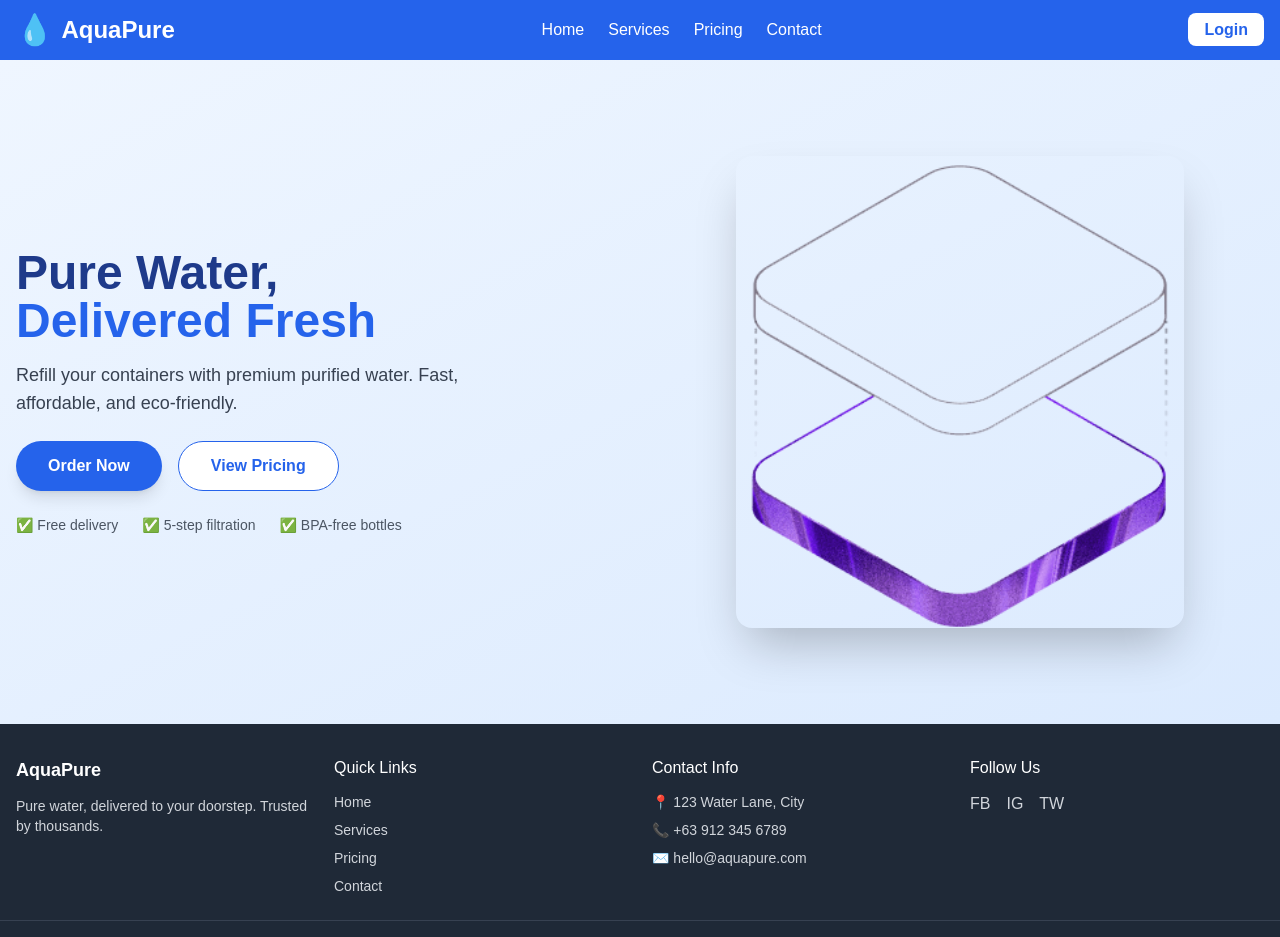
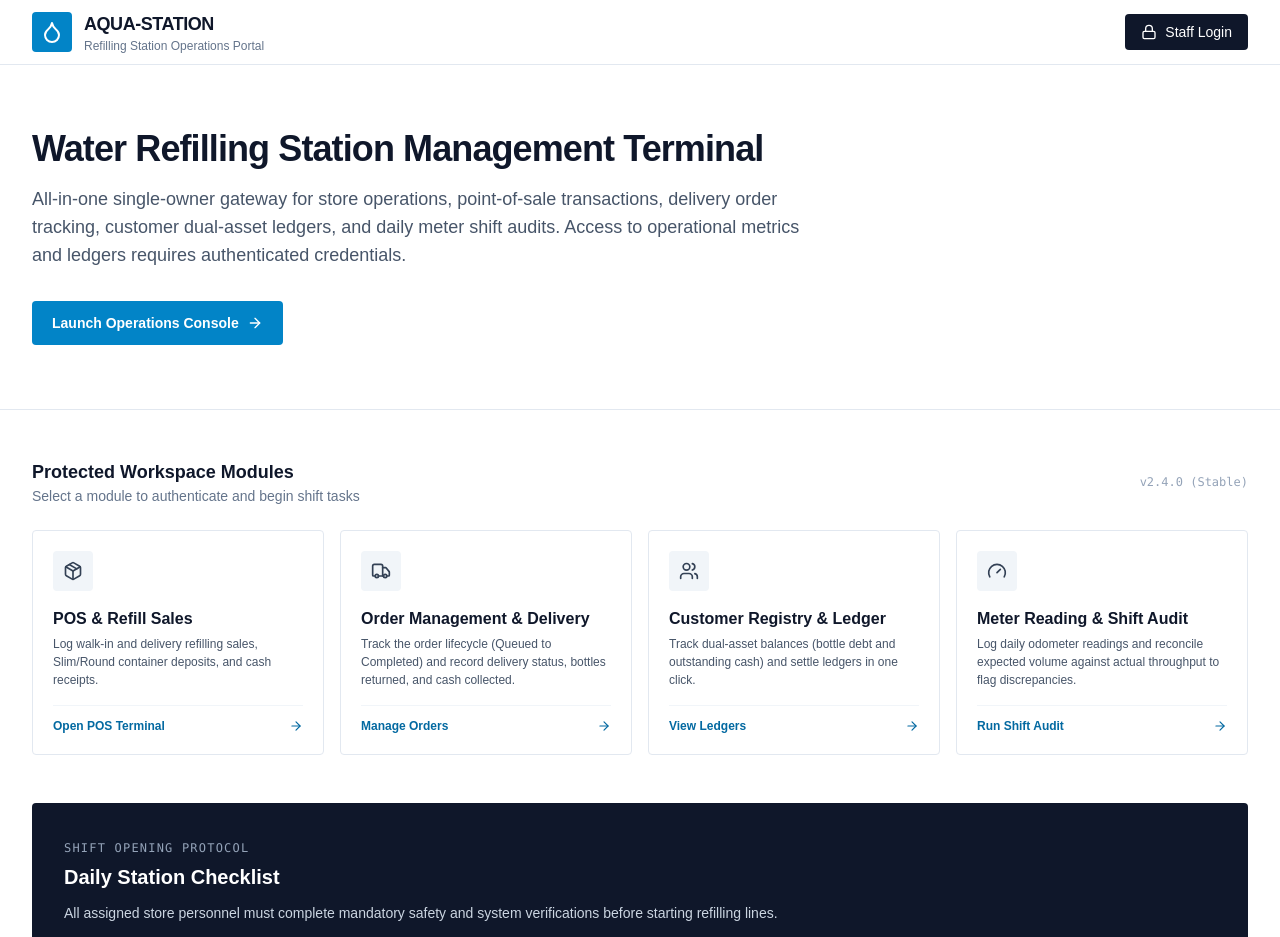
Before and after one commit to repulse-86/water-refill-ui, a React (Vite) app: page / in a window 1280 px wide. Shown: the top 937 px of the page. Built offline with nearby package versions, Linux system fonts and the light colour scheme.

Commit message:
feat: create landing page with a login modal

```diff
--- a/src/App.jsx
+++ b/src/App.jsx
@@ -1,12 +1,12 @@
 import { BrowserRouter, Routes, Route } from 'react-router-dom';
-import MainLayout from './layouts/MainLayout';
+import GuestLayout from './layouts/GuestLayout';
 import Home from './pages/website/Home';
 
 function App() {
   return (
     <BrowserRouter>
       <Routes>
-        <Route path="/" element={<MainLayout />}>
+        <Route path="/" element={<GuestLayout />}>
           <Route index element={<Home />} />
           {/* Add more routes as needed */}
         </Route>
--- a/src/components/website/Footer.jsx
+++ b/src/components/website/Footer.jsx
@@ -1,39 +1,17 @@
+import { Droplet } from 'lucide-react';
+
 export default function Footer() {
   return (
-    <footer className="bg-gray-800 text-gray-300 py-8">
-      <div className="container mx-auto px-4 grid grid-cols-1 md:grid-cols-4 gap-6">
-        <div>
-          <h3 className="text-white text-lg font-semibold mb-3">AquaPure</h3>
-          <p className="text-sm">Pure water, delivered to your doorstep. Trusted by thousands.</p>
+    <footer className="bg-white border-t border-slate-200 py-8">
+      <div className="max-w-7xl mx-auto px-4 sm:px-6 lg:px-8 flex flex-col sm:flex-row justify-between items-center text-xs text-slate-500 gap-4">
+        <div className="flex items-center space-x-2">
+          <Droplet className="w-4 h-4 text-sky-600" />
+          <span className="font-semibold text-slate-700">AquaPure Station Operations Hub</span>
         </div>
-        <div>
-          <h4 className="text-white font-medium mb-3">Quick Links</h4>
-          <ul className="space-y-2 text-sm">
-            <li><a href="#" className="hover:text-white">Home</a></li>
-            <li><a href="#" className="hover:text-white">Services</a></li>
-            <li><a href="#" className="hover:text-white">Pricing</a></li>
-            <li><a href="#" className="hover:text-white">Contact</a></li>
-          </ul>
+
+        <div className="flex items-center space-x-6">
+          <span className="font-mono text-slate-400">v2.4.0</span>
         </div>
-        <div>
-          <h4 className="text-white font-medium mb-3">Contact Info</h4>
-          <ul className="space-y-2 text-sm">
-            <li>📍 123 Water Lane, City</li>
-            <li>📞 +63 912 345 6789</li>
-            <li>✉️ hello@aquapure.com</li>
-          </ul>
-        </div>
-        <div>
-          <h4 className="text-white font-medium mb-3">Follow Us</h4>
-          <div className="flex space-x-4">
-            <a href="#" className="hover:text-white">FB</a>
-            <a href="#" className="hover:text-white">IG</a>
-            <a href="#" className="hover:text-white">TW</a>
-          </div>
-        </div>
-      </div>
-      <div className="text-center text-xs mt-6 border-t border-gray-700 pt-4">
-        &copy; {new Date().getFullYear()} AquaPure. All rights reserved.
       </div>
     </footer>
   );
--- a/src/components/website/Navbar.jsx
+++ b/src/components/website/Navbar.jsx
@@ -1,25 +1,35 @@
 import { Link } from 'react-router-dom';
+import { Droplet, Lock } from 'lucide-react';
+import useAuthModalStore from '../../store/authModalStore';
 
 export default function Navbar() {
+  const openAuth = useAuthModalStore((state) => state.openAuth);
+
   return (
-    <nav className="bg-blue-600 text-white shadow-md">
-      <div className="container mx-auto px-4 py-3 flex items-center justify-between">
-        <Link to="/" className="text-2xl font-bold flex items-center gap-2">
-          <span className="text-3xl">💧</span>
-          <span>AquaPure</span>
+    <header className="bg-white border-b border-slate-200 sticky top-0 z-30">
+      <div className="max-w-7xl mx-auto px-4 sm:px-6 lg:px-8 h-16 flex items-center justify-between">
+        <Link to="/" className="flex items-center space-x-3">
+          <div className="bg-sky-600 text-white p-2 rounded">
+            <Droplet className="w-6 h-6" />
+          </div>
+          <div>
+            <div className="flex items-center space-x-2">
+              <span className="font-bold text-slate-900 text-lg tracking-tight">AQUA-STATION</span>
+            </div>
+            <p className="text-xs text-slate-500">Refilling Station Operations Portal</p>
+          </div>
         </Link>
-        <ul className="flex space-x-6 font-medium">
-          <li><Link to="/" className="hover:text-blue-200 transition">Home</Link></li>
-          <li><Link to="/services" className="hover:text-blue-200 transition">Services</Link></li>
-          <li><Link to="/pricing" className="hover:text-blue-200 transition">Pricing</Link></li>
-          <li><Link to="/contact" className="hover:text-blue-200 transition">Contact</Link></li>
-        </ul>
-        <div>
-          <Link to="/login" className="bg-white text-blue-600 px-4 py-2 rounded-lg font-semibold hover:bg-blue-100 transition">
-            Login
-          </Link>
+
+        <div className="flex items-center space-x-4">
+          <button
+            onClick={openAuth}
+            className="inline-flex items-center justify-center bg-slate-900 hover:bg-slate-800 text-white px-4 py-2 rounded text-sm font-medium transition-colors"
+          >
+            <Lock className="w-4 h-4 mr-2" />
+            Staff Login
+          </button>
         </div>
       </div>
-    </nav>
+    </header>
   );
 }
--- a/src/layouts/MainLayout.jsx
+++ b/src/layouts/GuestLayout.jsx
@@ -1,8 +1,9 @@
 import { Outlet } from 'react-router-dom';
 import Navbar from '../components/website/Navbar';
 import Footer from '../components/website/Footer';
+import AuthModal from '../components/website/AuthModal';
 
-export default function MainLayout() {
+export default function GuestLayout() {
   return (
     <div className="flex flex-col min-h-screen">
       <Navbar />
@@ -10,6 +11,7 @@ export default function MainLayout() {
         <Outlet />
       </main>
       <Footer />
+      <AuthModal />
     </div>
   );
 }
--- a/src/pages/website/Home.jsx
+++ b/src/pages/website/Home.jsx
@@ -1,10 +1,13 @@
 import Hero from './sections/home/Hero';
+import ModulesGrid from './sections/home/ModulesGrid';
+import Checklist from './sections/home/Checklist';
 
 export default function Home() {
   return (
     <>
       <Hero />
-      {/* Additional sections could be added here */}
+      <ModulesGrid />
+      <Checklist />
     </>
   );
 }
--- /dev/null
+++ b/src/pages/website/sections/home/Checklist.jsx
@@ -0,0 +1,38 @@
+import { CheckCircle } from 'lucide-react';
+
+const items = [
+  'Verify UV Sterilizer Lamp Operation',
+  'Record Opening Product Water TDS',
+  'Inspect Washing & Sanitizing Station',
+  'Check Empty Container Physical Inventory',
+];
+
+export default function Checklist() {
+  return (
+    <section className="pb-12 max-w-7xl mx-auto px-4 sm:px-6 lg:px-8">
+      <div className="bg-slate-900 text-white rounded p-6 sm:p-8">
+        <div className="max-w-3xl">
+          <span className="text-xs font-mono uppercase tracking-widest text-slate-400">
+            Shift Opening Protocol
+          </span>
+          <h3 className="text-xl font-bold text-white mt-1 mb-3">Daily Station Checklist</h3>
+          <p className="text-sm text-slate-300 mb-6">
+            All assigned store personnel must complete mandatory safety and system verifications before starting refilling lines.
+          </p>
+
+          <div className="grid grid-cols-1 sm:grid-cols-2 gap-3 text-xs text-slate-200">
+            {items.map((item) => (
+              <div
+                key={item}
+                className="flex items-center space-x-2 bg-slate-800 p-3 rounded border border-slate-700"
+              >
+                <CheckCircle className="w-4 h-4 text-emerald-400 shrink-0" />
+                <span>{item}</span>
+              </div>
+            ))}
+          </div>
+        </div>
+      </div>
+    </section>
+  );
+}
--- a/src/pages/website/sections/home/Hero.jsx
+++ b/src/pages/website/sections/home/Hero.jsx
@@ -1,37 +1,31 @@
-import heroImg from '../../../../assets/hero.png'; // adjust path if needed
+import { ArrowRight } from 'lucide-react';
+import useAuthModalStore from '../../../../store/authModalStore';
 
 export default function Hero() {
+  const openAuth = useAuthModalStore((state) => state.openAuth);
+
   return (
-    <section className="bg-gradient-to-br from-blue-50 to-blue-100 py-16 md:py-24">
-      <div className="container mx-auto px-4 flex flex-col md:flex-row items-center gap-8">
-        <div className="md:w-1/2 text-center md:text-left">
-          <h1 className="text-4xl md:text-5xl font-bold text-blue-900 leading-tight">
-            Pure Water, <br />
-            <span className="text-blue-600">Delivered Fresh</span>
+    <section className="bg-white border-b border-slate-200 py-12 md:py-16">
+      <div className="max-w-7xl mx-auto px-4 sm:px-6 lg:px-8">
+        <div className="max-w-3xl">
+          <h1 className="text-3xl md:text-4xl font-bold text-slate-900 tracking-tight mb-4">
+            Water Refilling Station Management Terminal
           </h1>
-          <p className="mt-4 text-lg text-gray-700 max-w-md mx-auto md:mx-0">
-            Refill your containers with premium purified water. Fast, affordable, and eco‑friendly.
+          <p className="text-base md:text-lg text-slate-600 mb-8 leading-relaxed">
+            All-in-one single-owner gateway for store operations, point-of-sale transactions,
+            delivery order tracking, customer dual-asset ledgers, and daily meter shift audits.
+            Access to operational metrics and ledgers requires authenticated credentials.
           </p>
-          <div className="mt-6 flex flex-col sm:flex-row gap-4 justify-center md:justify-start">
-            <button className="bg-blue-600 text-white px-8 py-3 rounded-full font-semibold hover:bg-blue-700 transition shadow-lg">
-              Order Now
-            </button>
-            <button className="bg-white text-blue-600 px-8 py-3 rounded-full font-semibold border border-blue-600 hover:bg-blue-50 transition">
-              View Pricing
+
+          <div className="flex flex-col sm:flex-row gap-3">
+            <button
+              onClick={openAuth}
+              className="inline-flex items-center justify-center bg-sky-600 hover:bg-sky-700 text-white px-5 py-3 rounded text-sm font-semibold transition-colors"
+            >
+              Launch Operations Console
+              <ArrowRight className="w-4 h-4 ml-2" />
             </button>
           </div>
-          <div className="mt-6 flex gap-6 text-sm text-gray-600 justify-center md:justify-start">
-            <span>✅ Free delivery</span>
-            <span>✅ 5‑step filtration</span>
-            <span>✅ BPA‑free bottles</span>
-          </div>
-        </div>
-        <div className="md:w-1/2 flex justify-center">
-          <img
-            src={heroImg}
-            alt="Water refilling"
-            className="w-full max-w-md rounded-2xl shadow-2xl object-cover"
-          />
         </div>
       </div>
     </section>
--- /dev/null
+++ b/src/pages/website/sections/home/ModulesGrid.jsx
@@ -0,0 +1,73 @@
+import { Package, Truck, Users, Gauge, ArrowRight } from 'lucide-react';
+import useAuthModalStore from '../../../../store/authModalStore';
+
+const modules = [
+  {
+    icon: Package,
+    title: 'POS & Refill Sales',
+    description:
+      'Log walk-in and delivery refilling sales, Slim/Round container deposits, and cash receipts.',
+    cta: 'Open POS Terminal',
+  },
+  {
+    icon: Truck,
+    title: 'Order Management & Delivery',
+    description:
+      'Track the order lifecycle (Queued to Completed) and record delivery status, bottles returned, and cash collected.',
+    cta: 'Manage Orders',
+  },
+  {
+    icon: Users,
+    title: 'Customer Registry & Ledger',
+    description:
+      'Track dual-asset balances (bottle debt and outstanding cash) and settle ledgers in one click.',
+    cta: 'View Ledgers',
+  },
+  {
+    icon: Gauge,
+    title: 'Meter Reading & Shift Audit',
+    description:
+      'Log daily odometer readings and reconcile expected volume against actual throughput to flag discrepancies.',
+    cta: 'Run Shift Audit',
+  },
+];
+
+export default function ModulesGrid() {
+  const openAuth = useAuthModalStore((state) => state.openAuth);
+
+  return (
+    <section className="py-12 max-w-7xl mx-auto px-4 sm:px-6 lg:px-8">
+      <div className="mb-6 flex items-center justify-between">
+        <div>
+          <h2 className="text-lg font-bold text-slate-900">Protected Workspace Modules</h2>
+          <p className="text-sm text-slate-500">Select a module to authenticate and begin shift tasks</p>
+        </div>
+        <span className="text-xs text-slate-400 font-mono">v2.4.0 (Stable)</span>
+      </div>
+
+      <div className="grid grid-cols-1 md:grid-cols-2 lg:grid-cols-4 gap-4">
+        {modules.map(({ icon: Icon, title, description, cta }) => (
+          <div
+            key={title}
+            className="bg-white border border-slate-200 p-5 rounded hover:border-slate-300 transition-all flex flex-col justify-between"
+          >
+            <div>
+              <div className="w-10 h-10 bg-slate-100 text-slate-700 rounded flex items-center justify-center mb-4">
+                <Icon className="w-5 h-5" />
+              </div>
+              <h3 className="font-semibold text-slate-900 text-base mb-1">{title}</h3>
+              <p className="text-xs text-slate-600 mb-4 leading-normal">{description}</p>
+            </div>
+            <button
+              onClick={openAuth}
+              className="w-full text-left text-xs font-semibold text-sky-700 hover:text-sky-800 pt-3 border-t border-slate-100 flex items-center justify-between"
+            >
+              <span>{cta}</span>
+              <ArrowRight className="w-3.5 h-3.5" />
+            </button>
+          </div>
+        ))}
+      </div>
+    </section>
+  );
+}
--- /dev/null
+++ b/src/store/authModalStore.js
@@ -0,0 +1,9 @@
+import { create } from 'zustand';
+
+const useAuthModalStore = create((set) => ({
+  isOpen: false,
+  openAuth: () => set({ isOpen: true }),
+  closeAuth: () => set({ isOpen: false }),
+}));
+
+export default useAuthModalStore;
```
Also changed, not shown: src/components/website/AuthModal.jsx (added, +89 -0 lines).
